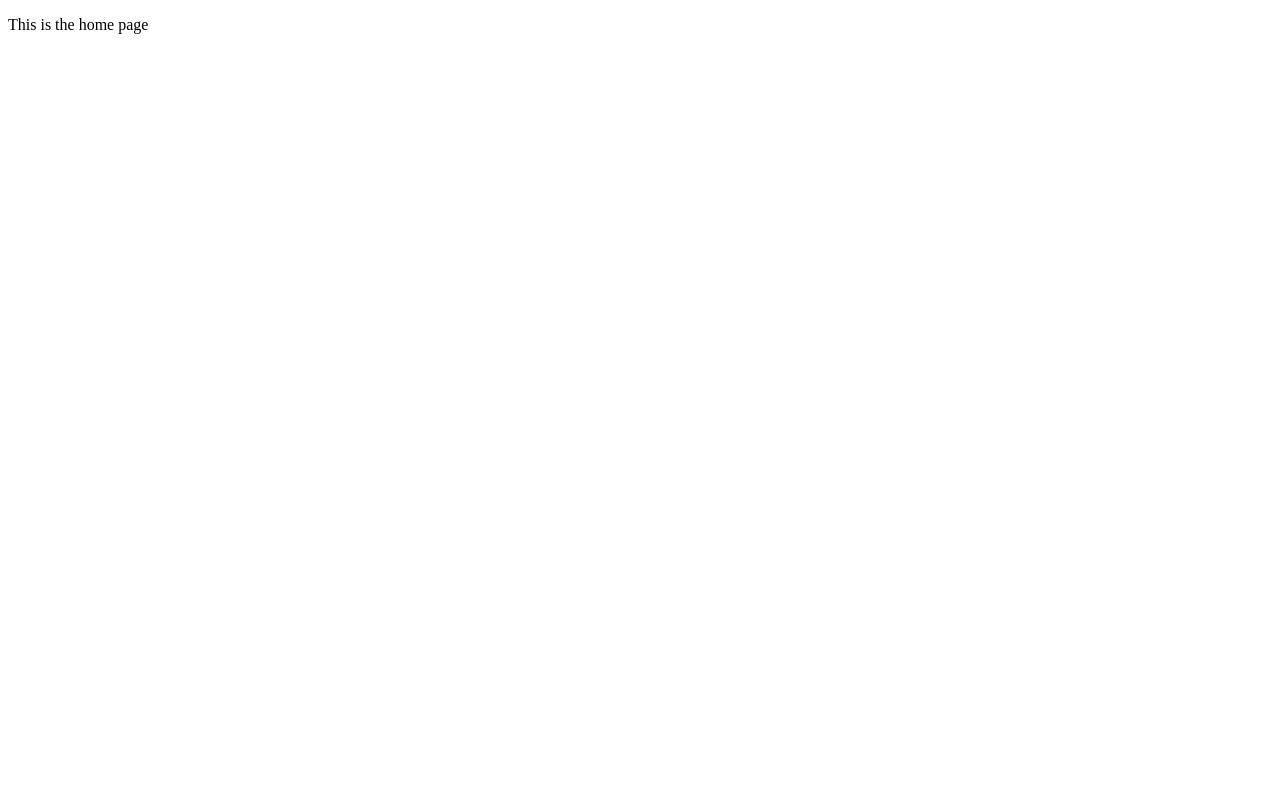
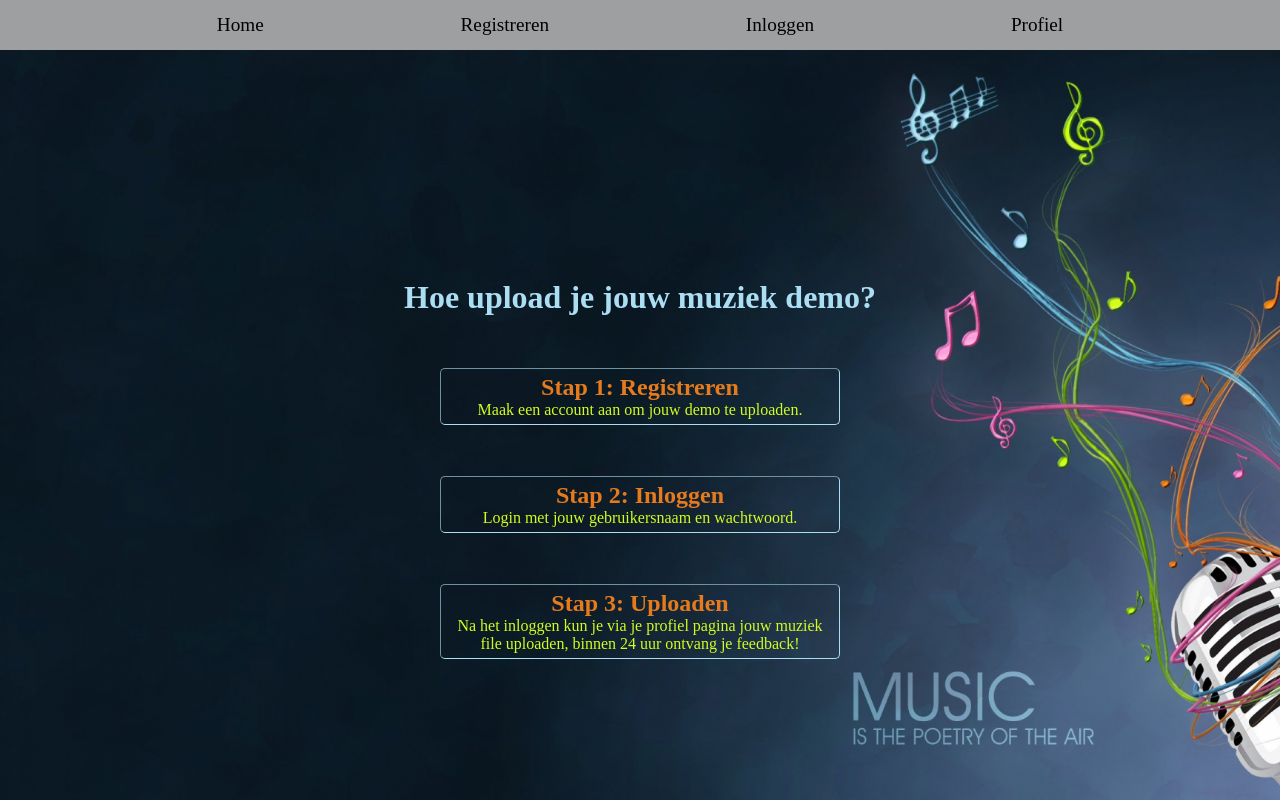
Before and after one commit to NWaziri/fullstack-DonDiablo, a React (Create React App) app in the folder front-end-dondiablo/: page / in a window 1280 px wide. Built offline with nearby package versions, Linux system fonts and the light colour scheme.

Commit message:
created NavBar, StepBox components and styled homepage and navbar

```diff
--- a/front-end-dondiablo/src/App.js
+++ b/front-end-dondiablo/src/App.js
@@ -9,12 +9,14 @@ import Login from "./pages/loginPage/Login";
 import Profile from "./pages/profilePage/Profile";
 import SignUp from "./pages/signupPage/SignUp";
 import {AuthContext} from "./context/AuthContext";
+import NavBar from "./components/NavBar/NavBar";
 
 function App() {
   const { user } = useContext(AuthContext)
   console.log(user)
   return (
     <div >
+        <NavBar />
         <Switch>
             <CustomRoute exact path="/">
                 <Home/>
--- a/front-end-dondiablo/src/components/Button/Button.js
+++ b/front-end-dondiablo/src/components/Button/Button.js
@@ -1,10 +1,11 @@
 import React from "react";
 
-function Button({ type, className, text }) {
+function Button({ type, className, text, onClick }) {
     return (
         <button
             type={type}
             className={className}
+            onClick={onClick}
         >
             {text}
         </button>
--- a/front-end-dondiablo/src/components/NavBar/NavBar.js
+++ b/front-end-dondiablo/src/components/NavBar/NavBar.js
@@ -0,0 +1,44 @@
+import React, { useContext } from "react";
+import { Link } from "react-router-dom";
+import {AuthContext} from "../../context/AuthContext";
+
+import styles from "./NavBar.module.css"
+import Button from "../Button/Button";
+
+function NavBar() {
+    const { user, logout } = useContext(AuthContext)
+
+    return (
+        <nav className={styles.menu}>
+            <ul className={styles.items}>
+                <li className={styles.item}>
+                    <Link to="/" className={styles['text-link']}>Home</Link>
+                </li>
+                <li className={styles.item}>
+                    <Link to="/signup" className={styles['text-link']}>Registreren</Link>
+                </li>
+                <li className={styles.item}>
+                    <Link to="/login" className={styles['text-link']}>Inloggen</Link>
+                </li>
+                <li className={styles.item}>
+                    <Link to="/profile" className={styles['text-link']}>Profiel</Link>
+                </li>
+                {user && user.role === "ROLE_ADMIN" &&
+                    <li className={styles.item}>
+                        <Link to="/admin" className={styles['text-link']}> Admin </Link>
+                    </li>
+                }
+            </ul>
+            {user &&
+            <Button
+                type="submit"
+                className={styles[`logout-button`]}
+                text="Uitloggen"
+                onClick={logout}
+            />
+            }
+        </nav>
+    )
+}
+
+export default NavBar;
--- a/front-end-dondiablo/src/components/NavBar/NavBar.module.css
+++ b/front-end-dondiablo/src/components/NavBar/NavBar.module.css
@@ -0,0 +1,58 @@
+* {
+    box-sizing: border-box;
+    padding: 0;
+    margin: 0;
+}
+
+nav {
+    background: #9e9fa0;
+    padding: 5px 20px;
+    height: 50px;
+}
+
+ul {
+    list-style-type: none;
+}
+
+.text-link {
+    text-decoration: none;
+    color: black;
+    font-size: larger;
+}
+
+.text-link:hover {
+    text-decoration: underline;
+    color: #9b2f66;
+}
+
+.menu {
+    display: flex;
+    flex-direction: row;
+    justify-content: flex-end;
+    align-items: center;
+}
+
+.items {
+    display: flex;
+    flex-direction: row;
+    justify-content: space-evenly;
+    width: 100%;
+
+}
+
+.logout-button {
+    font-size: large;
+    color: #fff;
+    background-image: linear-gradient(
+    to right,
+    #ffb350,
+    #e57b1d,
+    #cc762b
+
+    );
+    border-radius: 10%;
+    border: none;
+    cursor: pointer;
+    text-align: center;
+    padding: 5px;
+}
--- /dev/null
+++ b/front-end-dondiablo/src/components/StepBox/StepBox.js
@@ -0,0 +1,14 @@
+import React from "react";
+import styles from "./StepBox.module.css"
+
+function StepBox({ header, text, divClassName, paragraphClassName, headerClassName, children }) {
+    return (
+        <div className={divClassName}>
+            <h2 className={headerClassName}> { header } </h2>
+            <p className={ paragraphClassName }> {text} </p>
+            { children }
+        </div>
+    )
+}
+
+export default StepBox;
--- /dev/null
+++ b/front-end-dondiablo/src/components/StepBox/StepBox.module.css
@@ -0,0 +1,5 @@
+/** {*/
+/*    box-sizing: border-box;*/
+/*    padding: 0;*/
+/*    margin: 0;*/
+/*}*/
--- a/front-end-dondiablo/src/pages/homePage/Home.js
+++ b/front-end-dondiablo/src/pages/homePage/Home.js
@@ -1,9 +1,41 @@
 import React from "react";
+
+import StepBox from "../../components/StepBox/StepBox";
+import styles from "./Home.module.css"
+import background from "../../assests/background.jpg"
 
 function Home() {
     return (
         <>
-            <p>This is the home page</p>
+
+            <div className={styles.container}>
+                <h1> Hoe upload je jouw muziek demo? </h1>
+                <StepBox
+                    divClassName={styles['box']}
+                    header="Stap 1: Registreren"
+                    text="Maak een account aan om jouw demo te uploaden."
+                    headerClassName={styles["header-text"]}
+                    paragraphClassName={styles['text']}
+                >
+                </StepBox>
+                <StepBox
+                    divClassName={styles['box']}
+                    header="Stap 2: Inloggen"
+                    text="Login met jouw gebruikersnaam en wachtwoord."
+                    headerClassName={styles["header-text"]}
+                    paragraphClassName={styles['text']}
+                >
+                </StepBox>
+                <StepBox
+                    divClassName={styles['box']}
+                    header="Stap 3: Uploaden"
+                    text="Na het inloggen kun je via je profiel pagina jouw muziek file uploaden, binnen 24 uur ontvang je feedback!"
+                    headerClassName={styles["header-text"]}
+                    paragraphClassName={styles['text']}
+                >
+                </StepBox>
+            </div>
+
         </>
     )
 }
--- a/front-end-dondiablo/src/pages/homePage/Home.module.css
+++ b/front-end-dondiablo/src/pages/homePage/Home.module.css
@@ -0,0 +1,50 @@
+* {
+    box-sizing: border-box;
+    padding: 0;
+    margin: 0;
+}
+
+
+h1 {
+    /*text-align: center;*/
+    margin-top: 3%;
+    color: #abdef3;
+}
+
+.container {
+    position: fixed;
+    width: 100%;
+    height: 100%;
+    background-image: url("../../assests/background.jpg");
+    -webkit-background-size: cover;
+    -moz-background-size: cover;
+    -o-background-size: cover;
+    background-size: cover;
+    display: flex;
+    flex-direction: column;
+    justify-content: center;
+    align-items: center;
+    flex-wrap: wrap;
+
+
+}
+
+.box {
+    text-align: center;
+    margin-top: 4%;
+    border-radius: 5px;
+    width: 400px;
+    border: 1px #abdef3 inset;
+    padding: 5px;
+    /*text-align: center;*/
+
+}
+
+.header-text {
+    /*color: #d2fc20;*/
+    color: #e57b1d;
+}
+
+.text {
+    color: #d2fc20;
+}
```
Also changed, not shown: front-end-dondiablo/src/assests/background.jpg (added).
